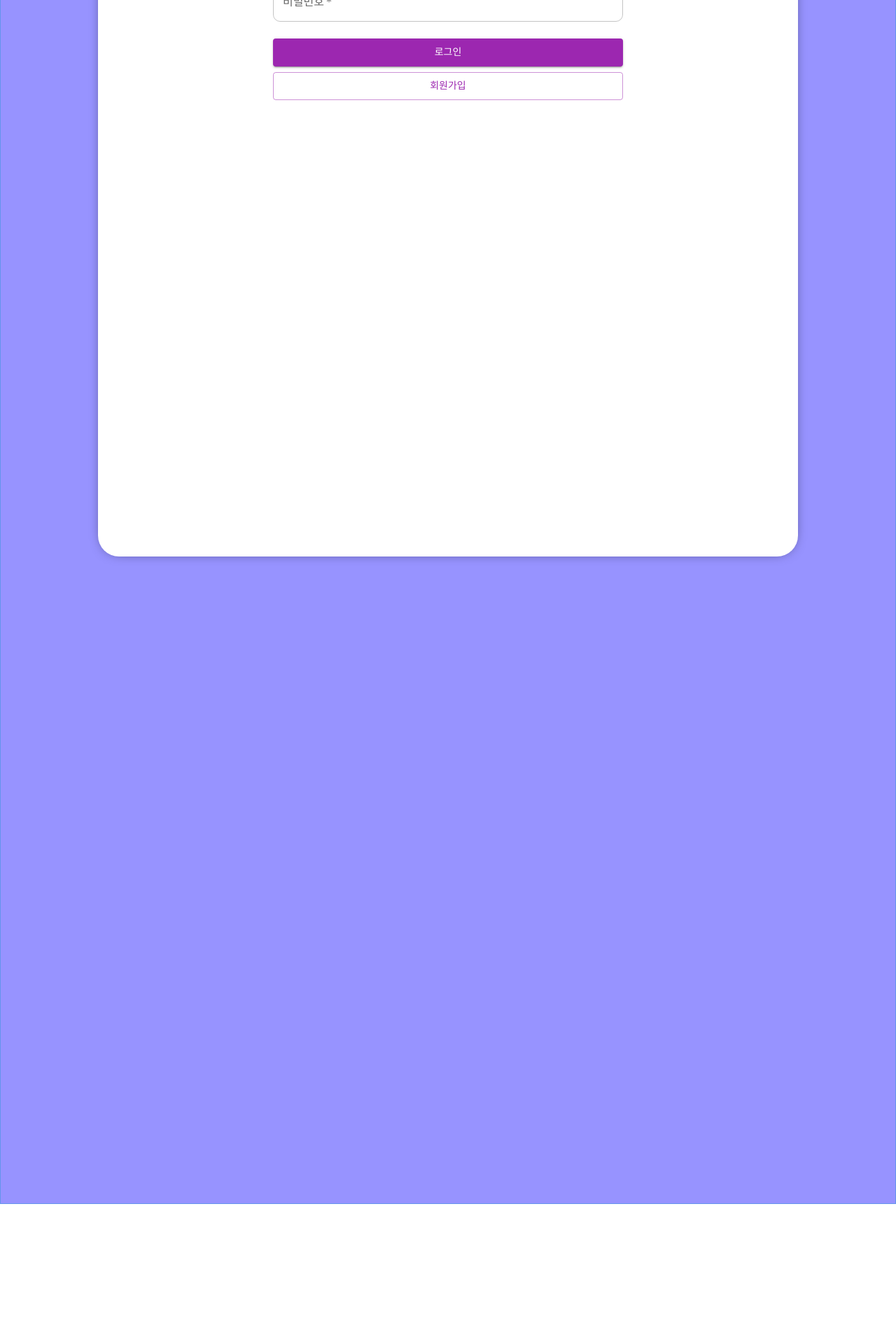
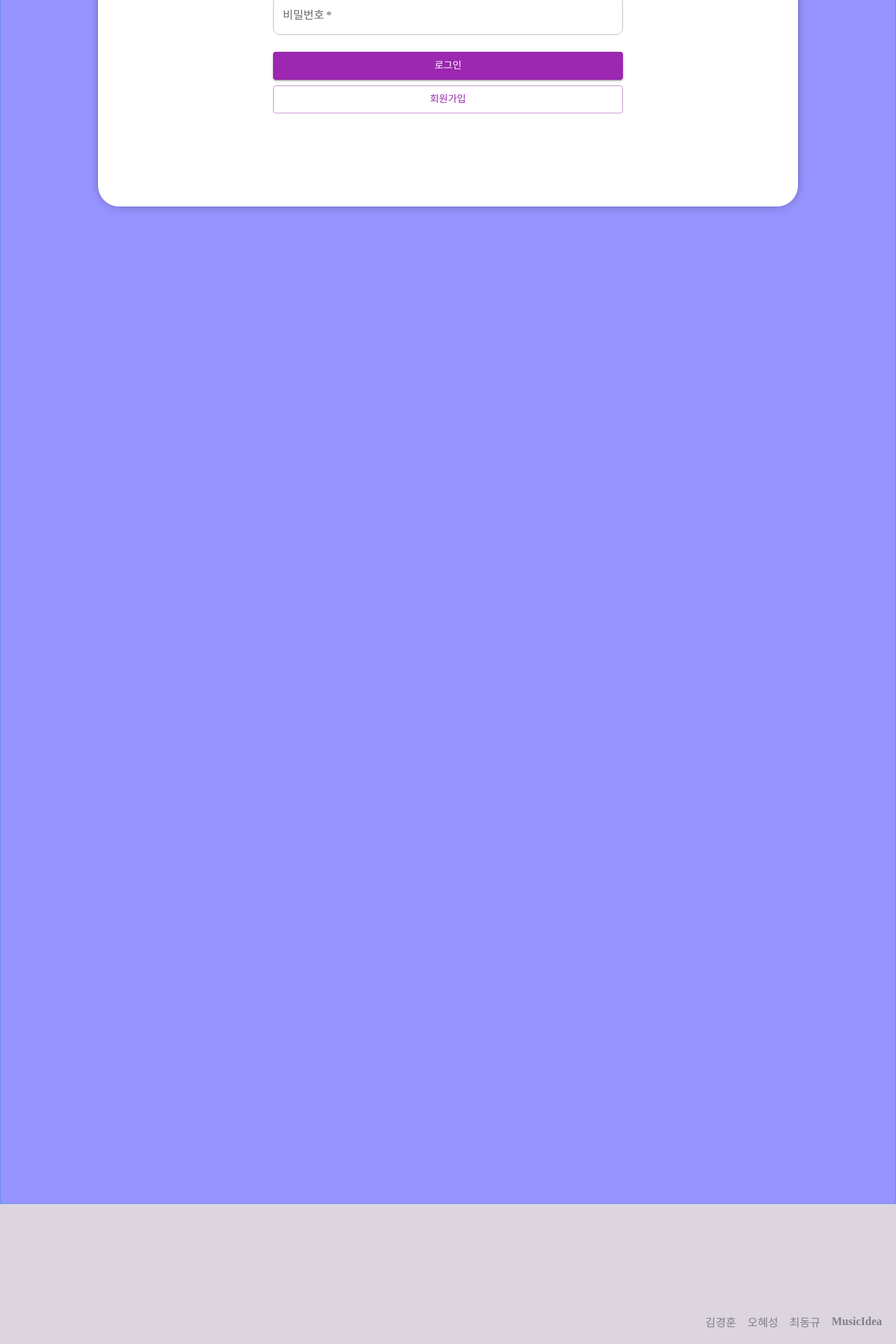
Before and after one commit to KarmaPol/MusicIdea_front, a React (Create React App) app: page /login in a window 1280 px wide. Shown: the part 280-2200 px from the top of the page at 70% size. Before the commit the page ends 2000 px from the top, so only its background shows below. Built offline with nearby package versions, Linux system fonts and the light colour scheme; a web font is replaced by a local one.

Commit message:
FEAT : 녹음 수정, 디자인 수정

```diff
--- /dev/null
+++ b/src/components/Footer.js
@@ -0,0 +1,83 @@
+import React from "react";
+import {
+  Container,
+  Typography,
+  Box,
+  Avatar,
+  Grid,
+  Stack,
+  TextField,
+  Button,
+} from "@mui/material";
+
+export default function Footer() {
+  return (
+    <Box
+      className="footer"
+      sx={{
+        backgroundColor: "#DCD5E0",
+        height: "200px",
+        position: "relative",
+        boxSizing: "border-box",
+        width: "100vw",
+
+        display: "flex",
+        flexDirection: "column",
+        justifyContent: "flex-end",
+        padding: "20px",
+      }}
+      component="footer"
+    >
+      <Box
+        sx={{
+          display: "flex",
+          // width: "1000px",
+          justifyContent: "flex-end",
+        }}
+      >
+        <Stack
+          direction="row"
+          spacing={2}
+          sx={{
+            display: "flex",
+            alignItems: "center",
+          }}
+        >
+          <Typography
+            variant="subtitle12"
+            sx={{
+              color: "gray",
+            }}
+          >
+            김경훈
+          </Typography>
+          <Typography
+            variant="subtitle12"
+            sx={{
+              color: "gray",
+            }}
+          >
+            오혜성
+          </Typography>
+          <Typography
+            variant="subtitle12"
+            sx={{
+              color: "gray",
+            }}
+          >
+            최동규
+          </Typography>
+          <Typography
+            variant="body1"
+            sx={{
+              color: "gray",
+              fontWeight: "bold",
+            }}
+          >
+            MusicIdea
+          </Typography>
+        </Stack>
+      </Box>
+    </Box>
+  );
+}
--- a/src/pages/LoginPage.js
+++ b/src/pages/LoginPage.js
@@ -14,6 +14,7 @@ import { zustandStore } from "../zustand/zustandStore";
 import Swal from "sweetalert2";
 import "./WritePage.css";
 import { motion } from "framer-motion";
+import Footer from "../components/Footer";
 
 export default function LoginPage() {
   const [title, setTitle] = useState("");
@@ -60,6 +61,7 @@ export default function LoginPage() {
   console.log(account);
 
   return (
+    <>
       <Box
         sx={{
           width: "100vw",
@@ -87,7 +89,7 @@ export default function LoginPage() {
             className="mainbox"
             sx={{
               width: "1000px",
-            height: "1000px",
+              height: "500px",
               backgroundColor: "#ffffff",
               boxShadow: "0px 0px 20px -10px #000",
               mt: "24px",
@@ -101,10 +103,18 @@ export default function LoginPage() {
               spacing={3}
               sx={{
                 display: "flex",
-              mt: "100px",
+                mt: "50px",
                 alignItems: "center",
               }}
             >
+              <Typography
+                sx={{
+                  fontWeight: "bold",
+                  fontSize: "30px",
+                }}
+              >
+                MusicIdea
+              </Typography>
               <Box
                 sx={{
                   width: "500px",
@@ -165,5 +175,7 @@ export default function LoginPage() {
           </Box>
         </motion.div>
       </Box>
+      <Footer />
+    </>
   );
 }
--- a/src/pages/MainPage.js
+++ b/src/pages/MainPage.js
@@ -20,6 +20,7 @@ import "./WritePage.css";
 import Bulletin from "../components/Bulletin";
 import { zustandStore } from "../zustand/zustandStore";
 import { motion } from "framer-motion";
+import Footer from "../components/Footer";
 
 export default function MainPage() {
   const getPosts = zustandStore((state) => state.getPosts);
@@ -108,6 +109,7 @@ export default function MainPage() {
   }
 
   return (
+    <>
       <Box
         sx={{
           width: "100vw",
@@ -302,8 +304,11 @@ export default function MainPage() {
                 </motion.div>
               </motion.div>
             )}
+            <Box minHeight="300px" />
           </Stack>
         </Box>
       </Box>
+      <Footer />
+    </>
   );
 }
--- a/src/pages/WritePage.css
+++ b/src/pages/WritePage.css
@@ -86,3 +86,12 @@ button {
     border: none;
     border-radius: 4px;
   }
+
+  .reactmic {
+    position: absolute;
+    width: 0;
+    height: 0;
+    padding: 0;
+    overflow: hidden;
+    border: 0;
+  }
```
Also changed, not shown: src/pages/WritePage.js (+96 -64 lines). Lines whose indentation alone changed are shown as unchanged.
